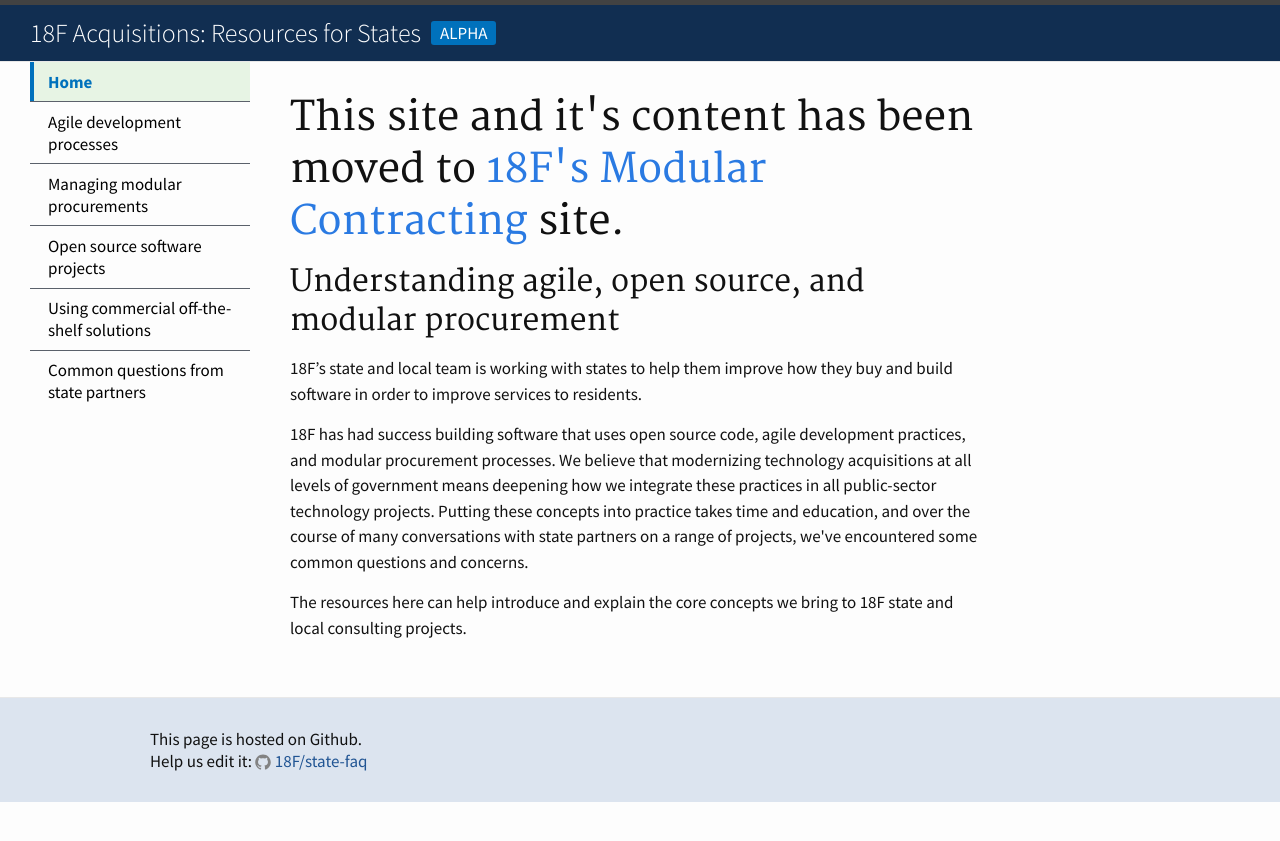
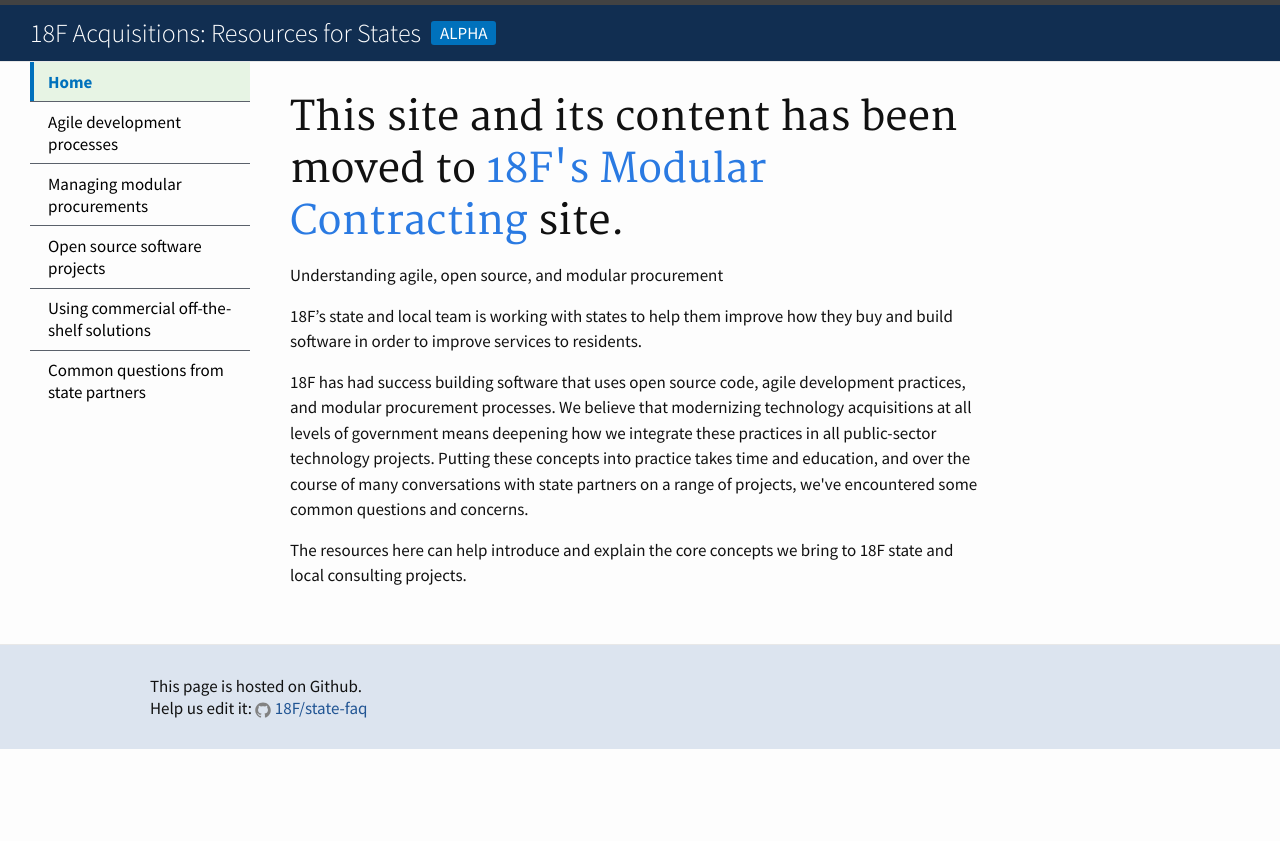
Before and after one commit to 18F/state-faq, a Jekyll site: the page built from index.html, in a window 1280 px wide. Shown: the top 841 px of the page. Built offline with Jekyll 4.4.1, drawn with Linux system fonts in a browser that asks for light colours.

Commit message:
Update index.html

```diff
--- a/index.html
+++ b/index.html
@@ -8,9 +8,9 @@
 
 <div class="home">
 
-  <h1>This site and it's content has been moved to <a href="https://modularcontracting.18f.gov">18F's Modular Contracting</a> site.</h1>
+  <h1>This site and its content has been moved to <a href="https://modularcontracting.18f.gov">18F's Modular Contracting</a> site.</h1>
 
-  <h2>Understanding agile, open source, and modular procurement</h2>
+  <p>Understanding agile, open source, and modular procurement</p>
 
   <p>18F’s state and local team is working with states to help them improve how they buy and build software in order to improve services to residents.</p>
 
```
